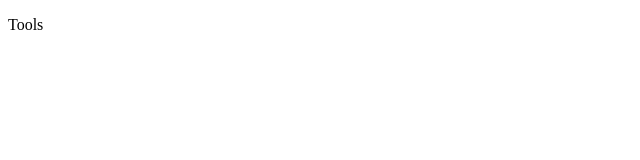
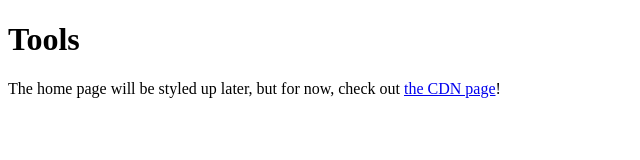
Before and after one commit to Bluelightning26/tools, a website: page index.html in a window 1280 px wide. Shown: the whole page, without its empty margins (0-640 px from the left). Drawn offline with Linux system fonts and the light colour scheme.

Commit message:
temp landing page

```diff
--- a/index.html
+++ b/index.html
@@ -12,9 +12,13 @@
 <body>
 
 
-<p>Tools</p>
+<h1>Tools</h1>
 
+<p>
+The home page will be styled up later, but for now, check out
+<a href="cdn/"> the CDN page</a>!
 
+</p>
 </body>
 
 
```
